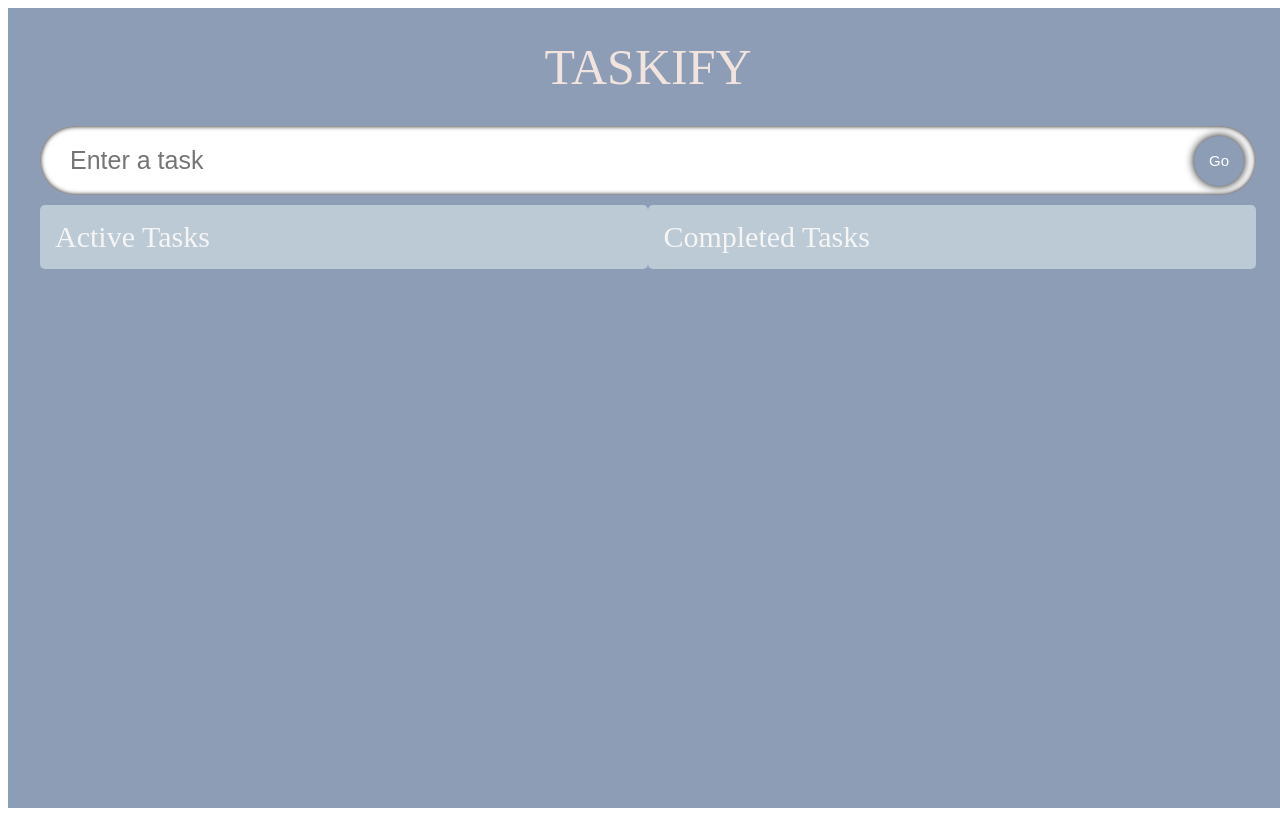
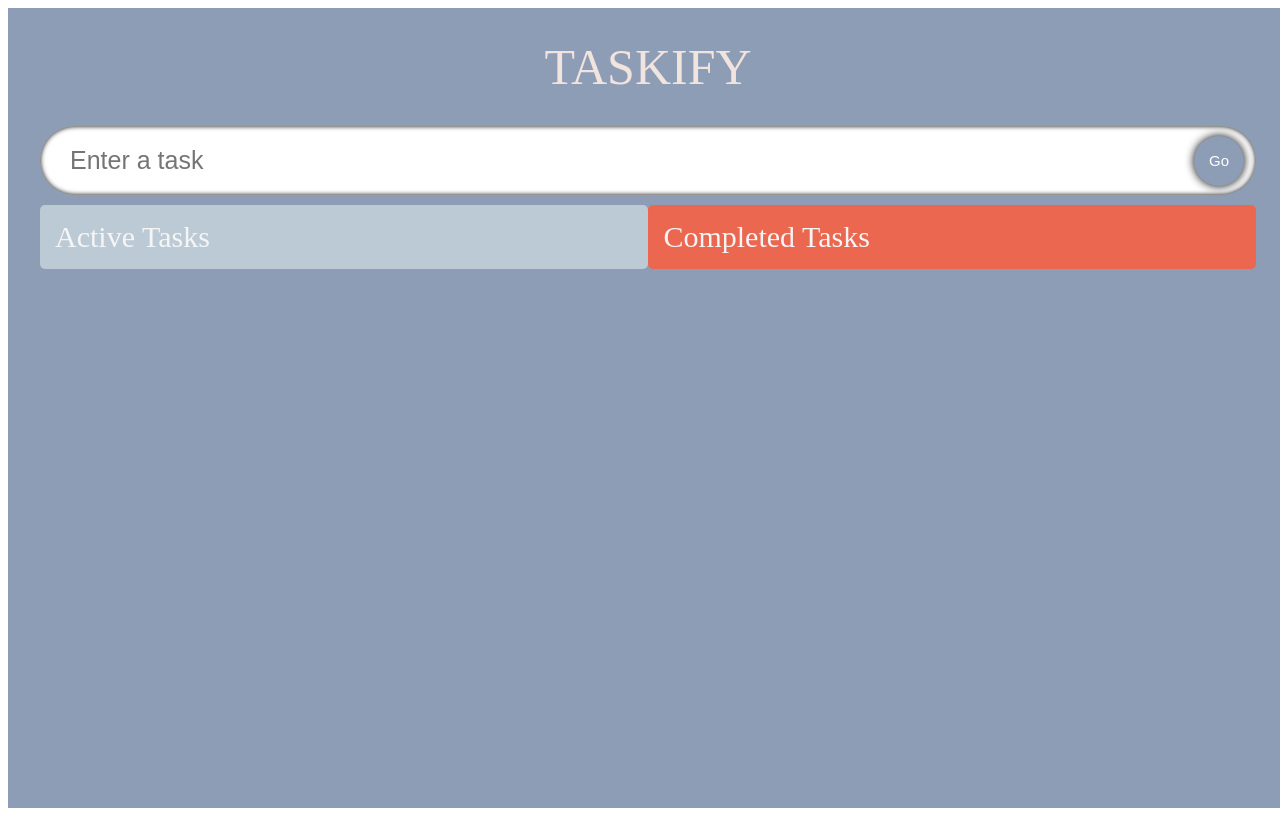
Before and after one commit to claudiaLisboa/-my-appTypeScript, a React (Create React App) app: page / in a window 1280 px wide. Built offline with nearby package versions, Linux system fonts and the light colour scheme; a web font is replaced by a local one.

Commit message:
updatedn color remove

```diff
--- a/src/components/styles.css
+++ b/src/components/styles.css
@@ -112,6 +112,10 @@ HEX: #f1e3dd */
     cursor: pointer;
 }
 
+.remove{
+    background-color: rgb(235,103,80);
+}
+
 @media (max-width: 1100px) {
     .todos{
         width: 45%;
@@ -131,5 +135,4 @@ HEX: #f1e3dd */
         width: 95%;
         flex-direction: column;
     }
-
 }
```
